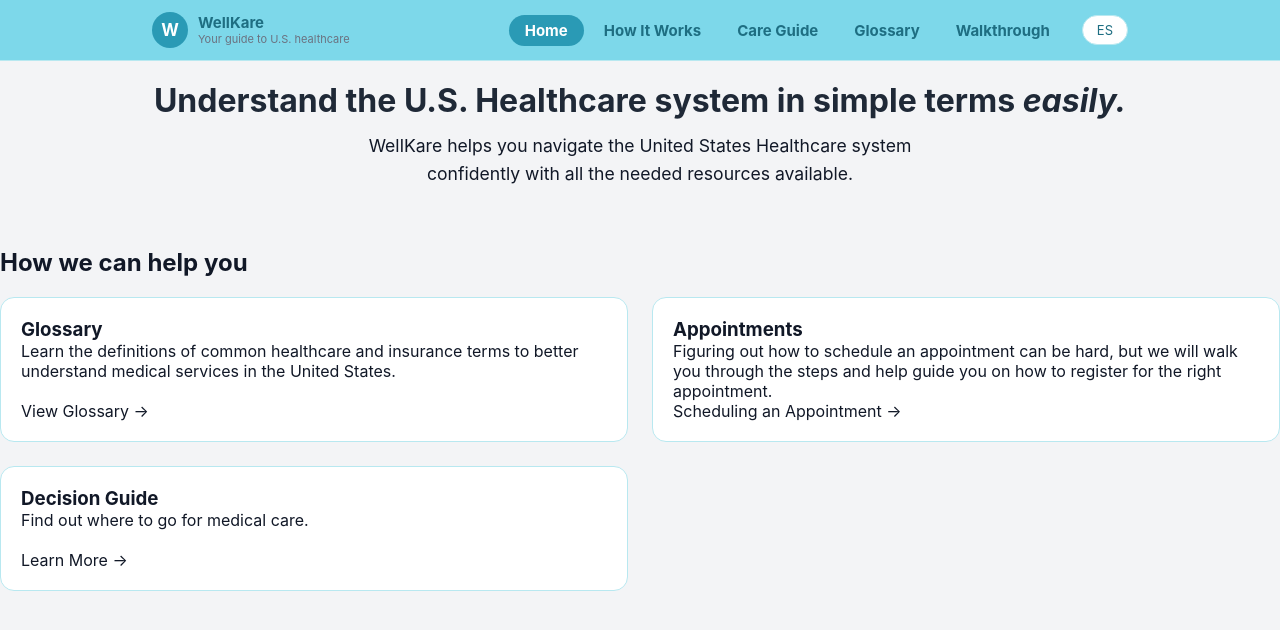
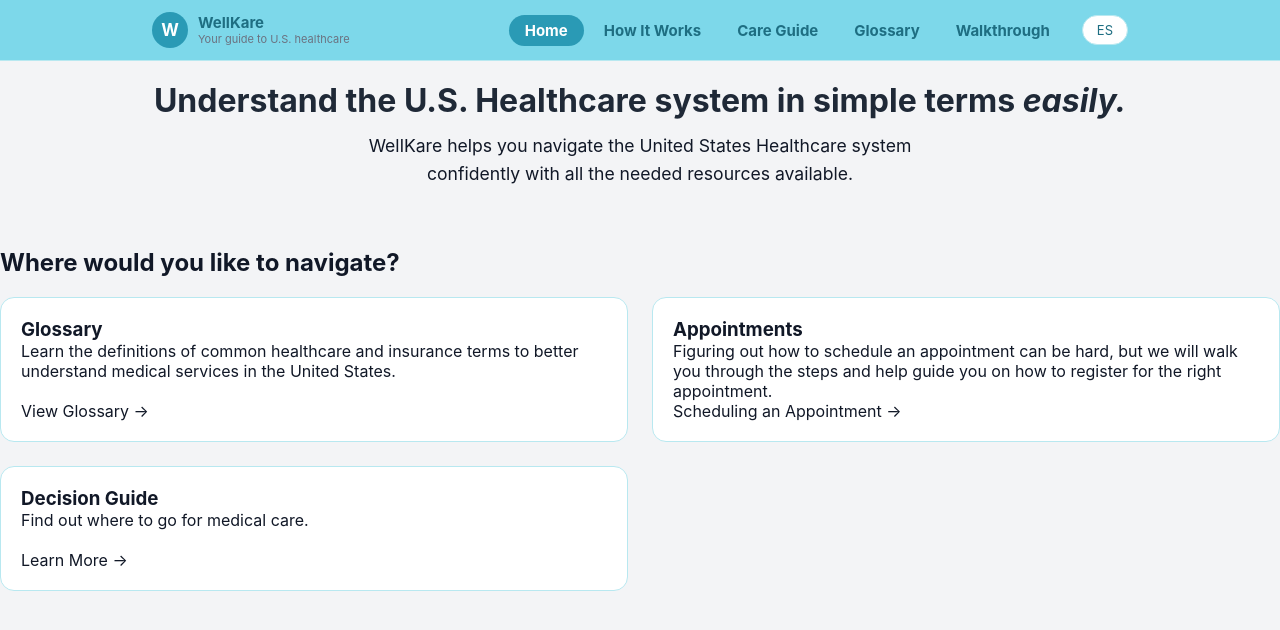
Before and after one commit to klee1569/INFO-Capstone, a Next.js app: page /Home in a window 1280 px wide. Shown: the top 630 px of the page. Built offline with nearby package versions, Linux system fonts and the light colour scheme.

Commit message:
question

```diff
--- a/app/Home/page.jsx
+++ b/app/Home/page.jsx
@@ -17,7 +17,7 @@ export default function Home(){
             </section>
 
             <section>
-                <h2>How we can help you</h2>
+                <h2>Where would you like to navigate?</h2>
                 <br></br>
                 <div className="feature-grid-1">
                     <div className="feature-grid-card">
```
